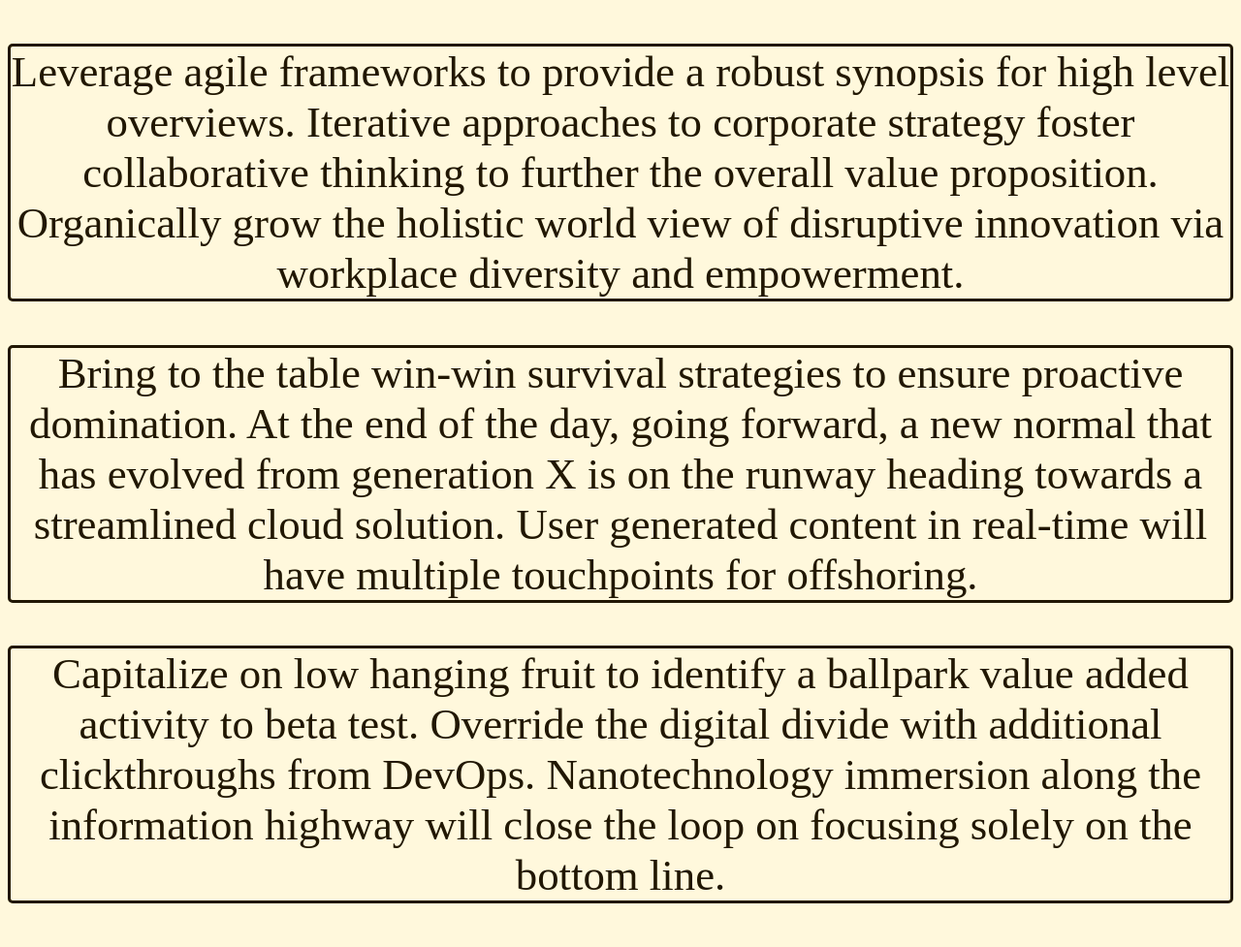
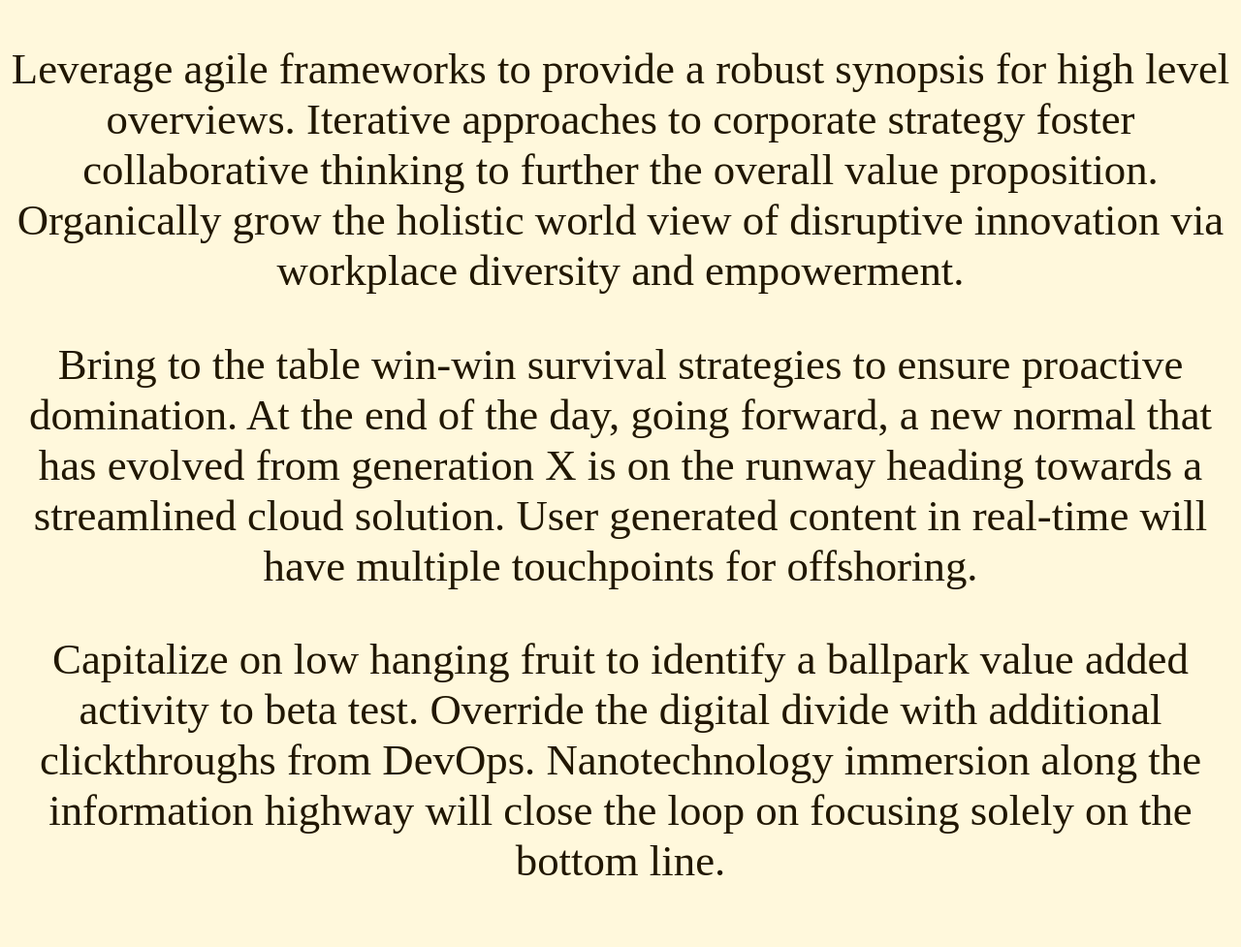
Before and after one commit to Woojgh/django_imager, a Django app: page / in a window 1280 px wide. Shown: the part 178-1155 px from the top of the page at 97% size. After the commit the page ends 1081 px from the top, so only its background shows below. Run offline with Django 3.2, Linux system fonts and the light colour scheme; some libraries are stand-ins or nearby versions.

Commit message:
fixing css

```diff
--- a/django_imager/static/django_imager/style/modules.css
+++ b/django_imager/static/django_imager/style/modules.css
@@ -58,8 +58,8 @@
 }
 
 .body-each-p {
-  border-radius: 5px;
-  border:3.5px solid #211702;
+  /*border-radius: 5px;
+  border:3.5px solid #211702;*/
   color: #211702;
 }
 
```
